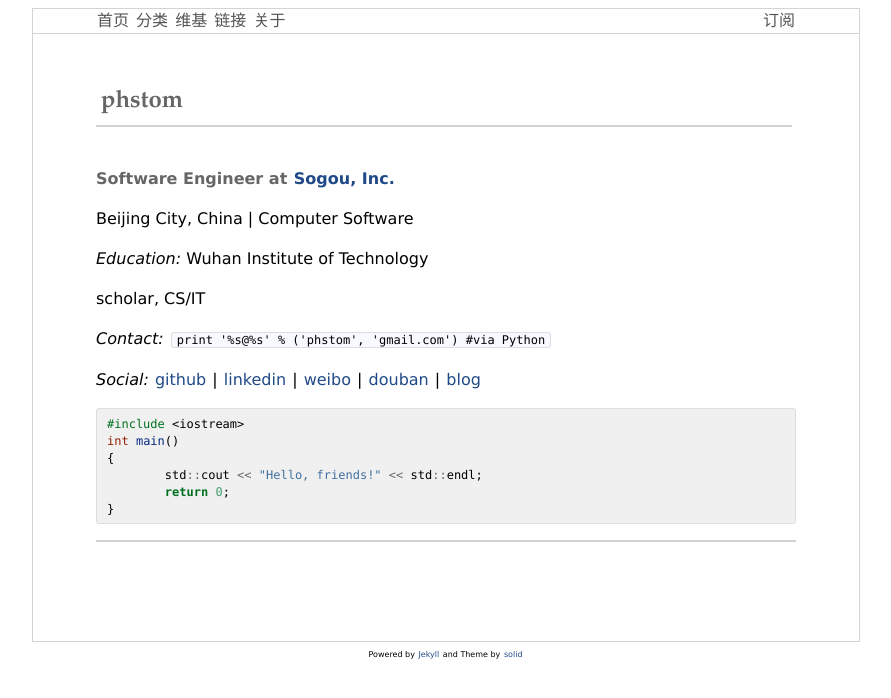
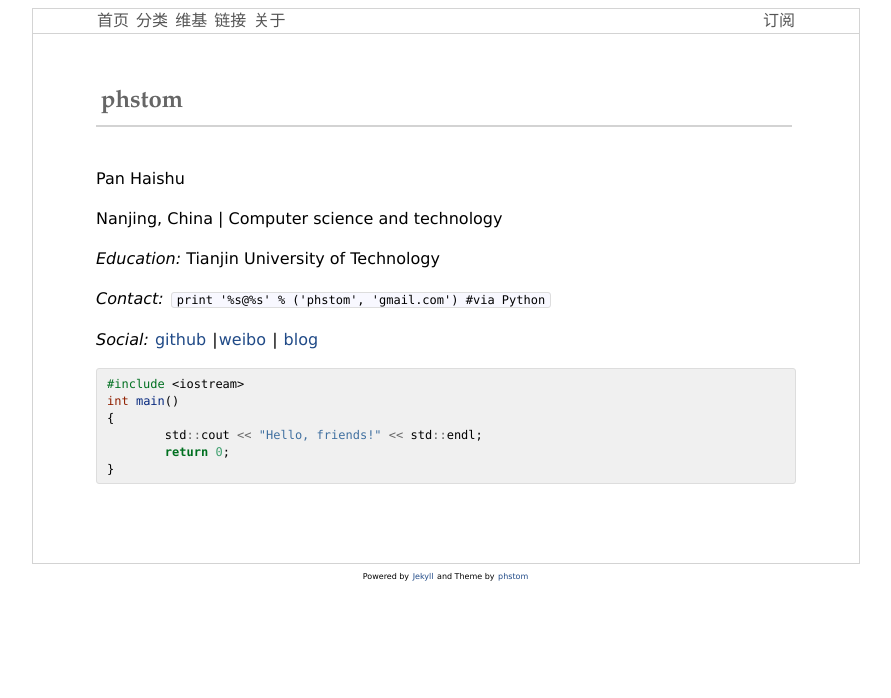
Before and after one commit to phstom/blog, a Jekyll site: the page built from pages/about.md, in a window 1280 px wide. Shown: the top 698 px of the page, without its empty margins (194-1085 px from the left). Built offline with Jekyll 4.4.1, drawn with Linux system fonts in a browser that asks for light colours; comment, search, counter and statistics services are not loaded.

Commit message:
delete comments

````diff
--- a/_includes/comments.html
+++ /dev/null
@@ -1,16 +0,0 @@
-<hr>
-<div class="bdsharebuttonbox"><a href="#" class="bds_more" data-cmd="more"></a><a href="#" class="bds_qzone" data-cmd="qzone" title="分享到QQ空间"></a><a href="#" class="bds_tsina" data-cmd="tsina" title="分享到新浪微博"></a><a href="#" class="bds_tqq" data-cmd="tqq" title="分享到腾讯微博"></a><a href="#" class="bds_renren" data-cmd="renren" title="分享到人人网"></a><a href="#" class="bds_weixin" data-cmd="weixin" title="分享到微信"></a></div>
-<script>window._bd_share_config={"common":{"bdSnsKey":{},"bdText":"","bdMini":"2","bdMiniList":false,"bdPic":"","bdStyle":"1","bdSize":"16"},"share":{}};with(document)0[(getElementsByTagName('head')[0]||body).appendChild(createElement('script')).src='http://bdimg.share.baidu.com/static/api/js/share.js?v=89860593.js?cdnversion='+~(-new Date()/36e5)];</script>
-{% if site.netease_gentie_key and page.comments != false %}
-<div id="cloud-tie-wrapper" class="cloud-tie-wrapper"></div>
-<script src="https://img1.cache.netease.com/f2e/tie/yun/sdk/loader.js"></script>
-<script>
-var cloudTieConfig = {
-  url: "",
-  sourceId: "{{ page.url }}",
-  productKey: "{{ site.netease_gentie_key }}",
-  target: "cloud-tie-wrapper"
-};
-var yunManualLoad = true;
-Tie.loader("aHR0cHM6Ly9hcGkuZ2VudGllLjE2My5jb20vcGMvbGl2ZXNjcmlwdC5odG1s", true);
-</script>{% endif %}
--- a/_includes/footer.html
+++ b/_includes/footer.html
@@ -1,3 +1,3 @@
-<center><p style="font-size:0.5em;">Powered by <a href="http://jekyllrb.com">Jekyll</a> and Theme by <a href="http://github.com/mzlogin/jekyll-theme-solid">solid</a></p></center>
+<center><p style="font-size:0.5em;">Powered by <a href="http://jekyllrb.com">Jekyll</a> and Theme by <a href="https://github.com/phstom">phstom</a></p></center>
     </body>
 </html>
--- a/_layouts/page.html
+++ b/_layouts/page.html
@@ -4,7 +4,6 @@
     <div class="main">
         <h2> {{ page.title }} </h2>
         {{ content }}
-        {% include comments.html %}
     </div>
 </div>
 {% include footer.html %}
--- a/_layouts/post.html
+++ b/_layouts/post.html
@@ -27,7 +27,6 @@
             </li>
             {% endif %}
         </ul>
-        {% include comments.html %}
     </div>
 </div>
 {% include footer.html %}
--- a/_layouts/wiki.html
+++ b/_layouts/wiki.html
@@ -4,7 +4,6 @@
     <div class="main">
         <h2> {{ page.title }} </h2>
         {{ content }}
-        {% include comments.html %}
     </div>
 </div>
 {% include footer.html %}
--- a/pages/about.md
+++ b/pages/about.md
@@ -6,17 +6,15 @@ keywords: phstom, 宁静的海
 permalink: /about/
 ---
 
-**Software Engineer at [Sogou, Inc.](http://www.sogou.com)**
+Pan Haishu
 
-Beijing City, China \| Computer Software
+Nanjing, China \| Computer science and technology
 
-*Education:* Wuhan Institute of Technology
-
-scholar, CS/IT
+*Education:* Tianjin University of Technology
 
 *Contact:* `print '%s@%s' % ('phstom', 'gmail.com')  #via Python`
 
-*Social:*  [github](http://github.com/phstom) \| [linkedin](http://www.linkedin.com/in/mazhuang) \| [weibo](http://weibo.com/phstom) \| [douban](http://www.douban.com/people/freedim/) \| [blog](https://phstom.github.io/)
+*Social:*  [github](http://github.com/phstom) \|[weibo](http://weibo.com/phstom)  \| [blog](https://phstom.github.io/)
 
 ```c++
 #include <iostream>
````
